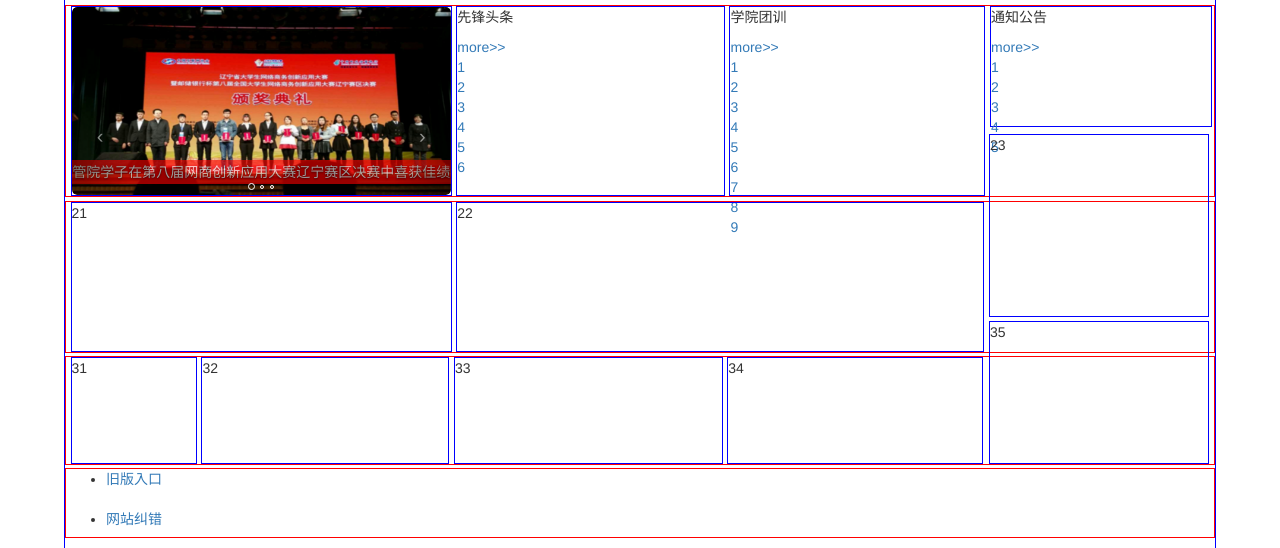
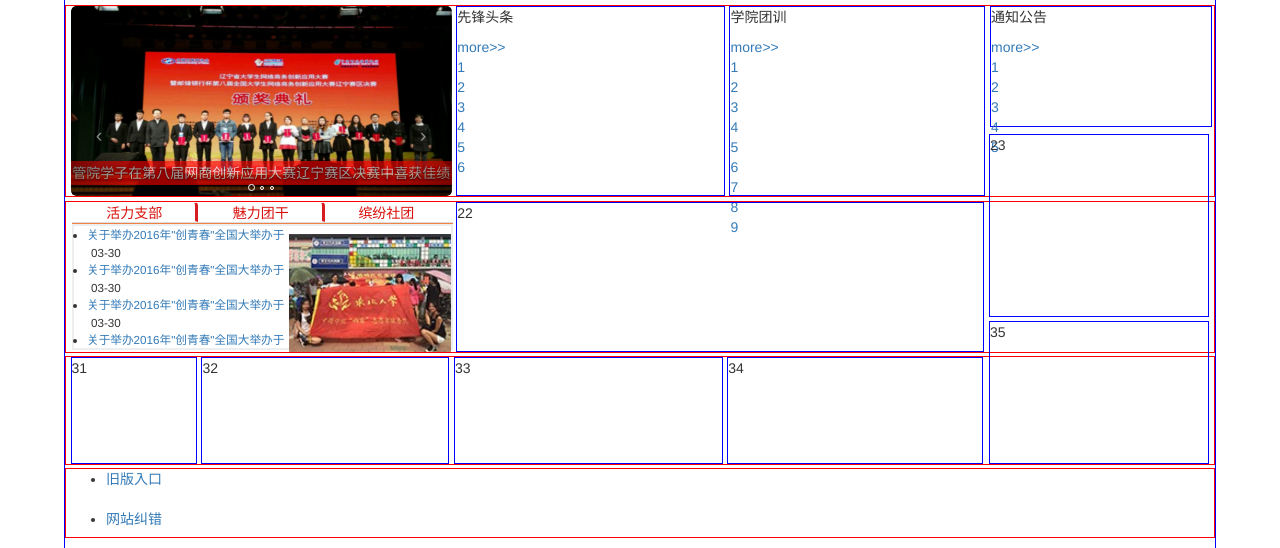
Before and after one commit to gitter-badger/NEUP-Website, a WordPress theme: template index.php in a window 1280 px wide. Shown: the part 141-689 px from the top of the page. Run offline with PHP 8.4 and a stand-in for WordPress, Linux system fonts and the light colour scheme; the site name, menu and one post (Sample post) are stand-ins, and other content is empty.

Commit message:
add line21

```diff
--- a/index.php
+++ b/index.php
@@ -10,8 +10,16 @@
     <link href="<?php bloginfo('template_url'); ?>/style/bootstrap.min.css" rel="stylesheet">
     <link href="<?php bloginfo('template_url'); ?>/style/global.css" rel="stylesheet">
     <link href="<?php bloginfo('template_url'); ?>/style/line1.css" rel="stylesheet">
+    <link href="<?php bloginfo('template_url'); ?>/style/line2.css" rel="stylesheet">
     <script src="<?php bloginfo('template_url'); ?>/js/jquery-2.2.3.js"></script>
     <script src="<?php bloginfo('template_url'); ?>/js/bootstrap.js"></script>
+    <script>
+        $(function () {
+            $("#tabs1 a").mousemove(function (e) {
+                $(this).tab('show');
+            });
+        });
+    </script>
 <title>无标题文档</title>
 </head>
 
@@ -37,7 +45,7 @@
 
 
       <div class="line1">
-        <div class="line11">
+        <div class="line11" style="border: none">
             <div id="myCarousel" class="line10 carousel slide" data-ride="carousel" style="height:100%;">
                 <!-- 轮播（Carousel）指标 -->
                 <div class="carousel-indicators">
@@ -108,8 +116,49 @@
 
 
     <div class="line2">
-        <div class="line21">
-            21
+        <div class="line21" style="border: none;">
+            <div class="col-md-4 line21 frame"  style="width: 100%; padding: 0;border: none">
+                <div class="container" style="height: 100%;width:100%;padding: 0">
+                    <div class="row" style="height: 100%;width:100%;margin: 0;">
+                        <div class="line21-head" style="height: 14%;">
+                            <ul class="nav-tabs nav" id="tabs1" style="height: 100%;width: 100%;">
+                                <li class="line2-active"><a href="#tabs-1" id="line2-head1" onclick="return false">活力支部</a></li>
+                                <li><a href="#tabs-2" id="line2-head2" onclick="return false">魅力团干</a></li>
+                                <li><a href="#tabs-3" id="line2-head3" onclick="return false">缤纷社团</a></li>
+                            </ul>
+                        </div>
+                        <div class="line2-container" style="height: 1%;background-color: rgb(242,130,68)"></div>
+                        <div class="tab-content" id="line21-tab-content" style="height: 84%;border:solid 2px rgb(237,238,239);margin: 0;padding: 0">
+                            <div class="tab-pane active" id="tabs-1" style="height: 100%">
+                                <div class="tab-pane-content-1"
+                                     style="width: 57%;height: 100%;float: left">
+                                    <ul style="padding-left: 6%;font-size:smaller;line-height: 150%">
+                                        <li><a href="#" target="_blank">关于举办2016年"创青春"全国大举办于</a><span>03-30</span></li>
+                                        <li><a href="#" target="_blank">关于举办2016年"创青春"全国大举办于</a><span>03-30</span></li>
+                                        <li><a href="#" target="_blank">关于举办2016年"创青春"全国大举办于</a><span>03-30</span></li>
+                                        <li><a href="#" target="_blank">关于举办2016年"创青春"全国大举办于</a><span>03-30</span></li>
+                                        <li><a href="#" target="_blank">关于举办2016年"创青春"全国大举办于</a><span>03-30</span></li>
+                                        <li><a href="#" target="_blank">关于举办2016年"创青春"全国大举办于</a><span>03-30</span></li>
+                                        <li><a href="#" target="_blank">关于举办2016年"创青春"全国大举办于</a><span>03-30</span></li>
+                                        <div class="clear"></div>
+                                    </ul>
+                                </div>
+                                <div class="tab-pane-content-2" style="width: 43%;float: right;height: 100%">
+                                    <img
+                                        src="<?php echo bloginfo('template_url'); ?>/images/1657B9A7-C380-46B2-9F8C-DEC8EF51D8AA.png">
+                                </div>
+                            </div>
+                            <div class="tab-pane" id="tabs-2">
+                                魅力团干内容...
+                            </div>
+                            <div class="tab-pane" id="tabs-3">
+                                缤纷社团内容...
+                            </div>
+                        </div>
+                    </div>
+                </div>
+            </div>
+
         </div>
         <div class="line22">
             22
--- a/style/line2.css
+++ b/style/line2.css
@@ -56,3 +56,55 @@
       bottom: 0px; } }
 
 /*# sourceMappingURL=line2.css.map */
+
+/*line21 by LeeeeoLiu*/
+#line2-head1,
+#line2-head2,
+#line2-head3{
+  padding: 0;
+}
+.line21-head li{
+  height:100%;
+  width: 33%;
+  margin-left: 0.1%;
+  margin-right: 0.1%;
+  text-align: center;
+  /*border-right: solid rgb(214,27,33);*/
+  /*background-color: white;*/
+}
+#line2-head1,#line2-head2{
+  border-right: solid rgb(214,27,33);
+
+}
+#line2-head1{
+  left: 0;
+}
+#line2-head3{
+  float: right;
+  right: 0;
+}
+.line21-head a {
+  height: 100%;
+  width: 100%;
+  color: rgb(217,17,11);
+  margin: 0;
+}
+.tab-pane-content-2 img{
+  margin-top: 5%;
+  width: 100%;
+}
+#tabs1 a:hover {
+  background-color: rgb(240,90,87);
+  color: white;
+}
+.tab-pane-content-1 a{
+  text-decoration: none;
+}
+.tab-pane-content-1 span{
+  margin-left: 2%;
+}
+.tab-pane-content-1 li{
+  margin: 0;
+  padding: 0;
+  text-decoration: none;
+}
```
Also changed, not shown: images/20160416202835.png (renamed from images/QQ图片20160416202835.png).
